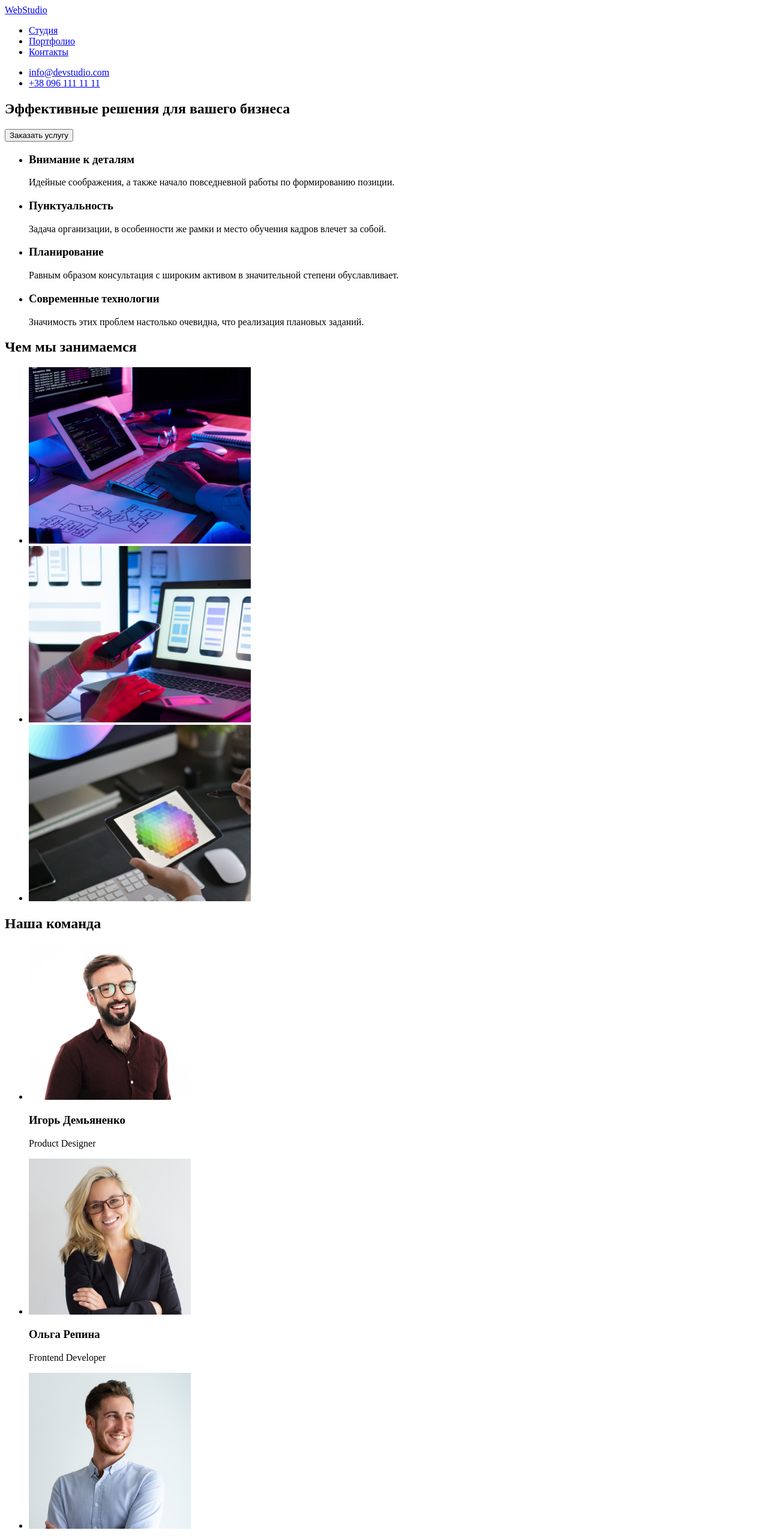
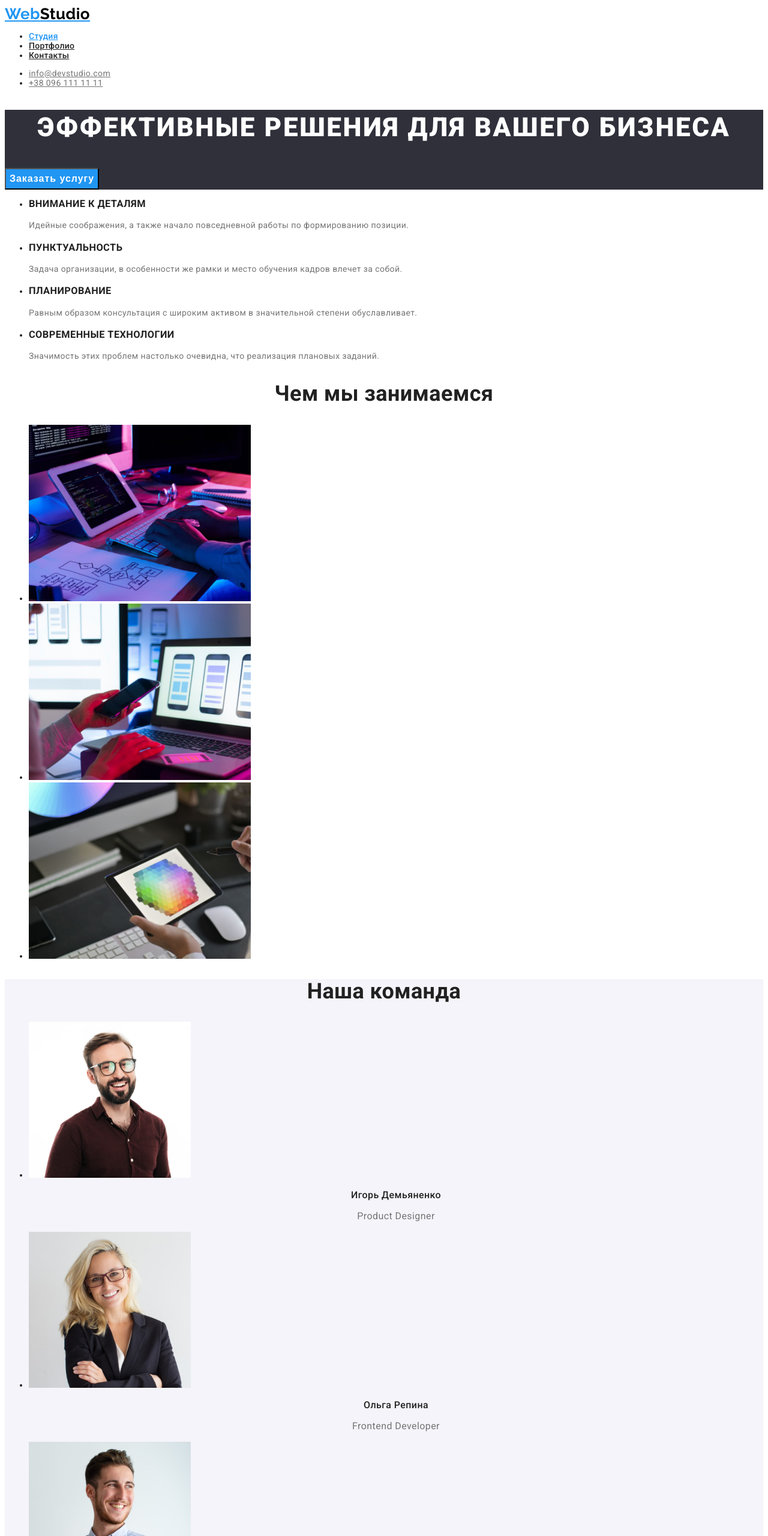
Before and after one commit to NazarDonets/goit-markup-hw-02, a plain HTML site: page index.html in a window 1280 px wide. Shown: the top 2560 px of the page at 60% size. Drawn offline with Linux system fonts and the light colour scheme.

Commit message:
added html for portfolio page, added cbasic css rules for text

```diff
--- /dev/null
+++ b/css/styles.css
@@ -0,0 +1,150 @@
+:root {
+  --brand-color: #2196f3;
+  --light-shade: #757575;
+  --dark-shade: #212121;
+  --white: #ffffff;
+  --black: #000;
+}
+
+body {
+  font-family: "Roboto", sans-serif;
+  font-size: 14px;
+  font-weight: 400;
+  line-height: 1.14em;
+  letter-spacing: 0.03em;
+  color: var(--dark-shade);
+}
+
+.logo {
+  font-family: "Raleway", sans-serif;
+  font-size: 26px;
+  line-height: 31px;
+  color: var(--brand-color);
+}
+
+.logo__darkmode {
+  color: var(--black);
+}
+
+.logo__lightmode {
+  color: var(--white);
+}
+
+.nav-link {
+  font-weight: 500;
+  letter-spacing: 0.02em;
+  color: #212121;
+}
+
+.nav-link__active,
+.nav-link:hover,
+.nav-link:focus,
+.contacts-link:hover,
+.contacts-link:focus {
+  color: var(--brand-color);
+}
+
+.contacts-link {
+  color: var(--light-shade);
+}
+
+.footer > .contacts-link {
+  color: rgba(255, 255, 255, 0.6);
+}
+
+.hero-section {
+  background-color: #2f303a;
+}
+
+.hero-headline {
+  font-weight: 900;
+  font-size: 44px;
+  line-height: 1.36em;
+  text-align: center;
+  letter-spacing: 0.06em;
+  text-transform: uppercase;
+  color: var(--white);
+}
+
+.hero-button {
+  font-weight: 700;
+  font-size: 16px;
+  line-height: 1.87em;
+  letter-spacing: 0.06em;
+  background-color: var(--brand-color);
+  color: var(--white);
+}
+
+.filter-button {
+  background-color: var(--brand-color);
+  font-weight: 500;
+  font-size: 16px;
+  line-height: 1.62em;
+  text-align: center;
+  color: var(--white);
+}
+
+.hero-button:hover,
+.filter-button:hover {
+  cursor: pointer;
+}
+
+.advantages-heading {
+  font-weight: 700;
+  line-height: 16px;
+  text-transform: uppercase;
+}
+
+.advantages-description {
+  line-height: 1.71em;
+  color: var(--light-shade);
+}
+
+.occupation-heading,
+.team-heading {
+  text-align: center;
+  font-weight: 700;
+  font-size: 36px;
+  line-height: 1.16em;
+}
+
+.team-section {
+  background-color: #f5f4fa;
+}
+
+.teammember-name {
+  font-weight: 500;
+  font-size: 16px;
+  line-height: 1.18em;
+  text-align: center;
+}
+
+.teammember-role {
+  font-size: 16px;
+  line-height: 1.18em;
+  text-align: center;
+  color: var(--light-shade);
+}
+
+.project-heading {
+  font-weight: 700;
+  font-size: 18px;
+  line-height: 2em;
+  letter-spacing: 0.06em;
+}
+
+.project-description {
+  font-size: 16px;
+  line-height: 1.87em;
+  color: var(--light-shade);
+}
+
+.footer {
+  background-color: #2f303a;
+}
+
+.address {
+  font-size: 14px;
+  line-height: 1.71em;
+  color: var(--white);
+}
--- a/index.html
+++ b/index.html
@@ -5,81 +5,108 @@
     <meta http-equiv="X-UA-Compatible" content="IE=edge" />
     <meta name="viewport" content="width=device-width, initial-scale=1.0" />
     <title>WebStudio | Главная</title>
+    <link rel="preconnect" href="https://fonts.gstatic.com" />
+    <link rel="preconnect" href="https://fonts.gstatic.com" />
+    <link
+      href="https://fonts.googleapis.com/css2?family=Raleway:wght@700&family=Roboto:wght@400;500;700;900&display=swap"
+      rel="stylesheet"
+    />
+    <link rel="stylesheet" href="./css/styles.css" />
   </head>
   <body>
-    <header>
+    <!-- header -->
+    <header class="header">
       <nav>
-        <a href="#">WebStudio</a>
+        <a class="logo" href="./index.html"
+          >Web<span class="logo__darkmode">Studio</span></a
+        >
         <ul>
-          <li><a href="#">Студия</a></li>
-          <li><a href="#">Портфолио</a></li>
-          <li><a href="#">Контакты</a></li>
+          <li>
+            <a class="nav-link nav-link__active" href="./index.html">Студия</a>
+          </li>
+          <li>
+            <a class="nav-link" href="./pages/portfolio.html">Портфолио</a>
+          </li>
+          <li><a class="nav-link" href="#">Контакты</a></li>
         </ul>
       </nav>
       <ul>
-        <li><a href="mailto:info@devstudio.com">info@devstudio.com</a></li>
-        <li><a href="tel:+380961111111">+38 096 111 11 11</a></li>
+        <li>
+          <a class="contacts-link" href="mailto:info@devstudio.com"
+            >info@devstudio.com</a
+          >
+        </li>
+        <li>
+          <a class="contacts-link" href="tel:+380961111111"
+            >+38 096 111 11 11</a
+          >
+        </li>
       </ul>
     </header>
+    <!-- /header -->
+    <!-- main -->
     <main>
-      <section>
-        <h1>Эффективные решения для вашего бизнеса</h1>
-        <button type="button">Заказать услугу</button>
+      <section class="hero-section section">
+        <h1 class="hero-headline">Эффективные решения для вашего бизнеса</h1>
+        <button class="hero-button" type="button">Заказать услугу</button>
       </section>
-      <section>
+      <section class="advantages-section section">
         <h2 hidden>Наши приемущества</h2>
-        <ul>
-          <li>
-            <h3>Внимание к деталям</h3>
-            <p>
+        <ul class="advantages-list">
+          <li class="advantages-item">
+            <h3 class="advantages-heading">Внимание к деталям</h3>
+            <p class="advantages-description">
               Идейные соображения, а также начало повседневной работы по
               формированию позиции.
             </p>
           </li>
           <li>
-            <h3>Пунктуальность</h3>
-            <p>
+            <h3 class="advantages-heading">Пунктуальность</h3>
+            <p class="advantages-description">
               Задача организации, в особенности же рамки и место обучения кадров
               влечет за собой.
             </p>
           </li>
           <li>
-            <h3>Планирование</h3>
-            <p>
+            <h3 class="advantages-heading">Планирование</h3>
+            <p class="advantages-description">
               Равным образом консультация с широким активом в значительной
               степени обуславливает.
             </p>
           </li>
           <li>
-            <h3>Современные технологии</h3>
-            <p>
+            <h3 class="advantages-heading">Современные технологии</h3>
+            <p class="advantages-description">
               Значимость этих проблем настолько очевидна, что реализация
               плановых заданий.
             </p>
           </li>
         </ul>
       </section>
-      <section>
-        <h2>Чем мы занимаемся</h2>
-        <ul>
-          <li>
+      <section class="occupation-section section">
+        <h2 class="occupation-heading">Чем мы занимаемся</h2>
+        <ul class="occupation-list">
+          <li class="occupation-item">
             <img
+              class="occupation-image"
               width="370"
               height="294"
               src="./img/pros_1.jpg"
               alt="Работа за ноутбуком"
             />
           </li>
-          <li>
+          <li class="occupation-item">
             <img
+              class="occupation-image"
               width="370"
               height="294"
               src="./img/pros_2.jpg"
               alt="UX дизайн мобильного макета"
             />
           </li>
-          <li>
+          <li class="occupation-item">
             <img
+              class="occupation-image"
               width="370"
               height="294"
               src="./img/pros_3.jpg"
@@ -88,63 +115,76 @@
           </li>
         </ul>
       </section>
-      <section>
-        <h2>Наша команда</h2>
-        <ul>
-          <li>
+      <section class="team-section section">
+        <h2 class="team-heading">Наша команда</h2>
+        <ul class="team-list">
+          <li class="team-item">
             <img
+              class="teammember-image"
               width="270"
               height="260"
               src="./img/igor.jpg"
               alt="Игорь Демьяненко"
             />
-            <h3>Игорь Демьяненко</h3>
-            <p>Product Designer</p>
+            <h3 class="teammember-name">Игорь Демьяненко</h3>
+            <p class="teammember-role">Product Designer</p>
           </li>
-          <li>
+          <li class="team-item">
             <img
+              class="teammember-image"
               width="270"
               height="260"
               src="./img/olga.jpg"
               alt="Ольга Репина"
             />
-            <h3>Ольга Репина</h3>
-            <p>Frontend Developer</p>
+            <h3 class="teammember-name">Ольга Репина</h3>
+            <p class="teammember-role">Frontend Developer</p>
           </li>
-          <li>
+          <li class="team-item">
             <img
+              class="teammember-image"
               width="270"
               height="260"
               src="./img/nikolai.jpg"
               alt="Николай Тарасов"
             />
-            <h3>Николай Тарасов</h3>
-            <p>Marketing</p>
+            <h3 class="teammember-name">Николай Тарасов</h3>
+            <p class="teammember-role">Marketing</p>
           </li>
-          <li>
+          <li class="team-item">
             <img
+              class="teammember-image"
               width="270"
               height="260"
               src="./img/maxim.jpg"
               alt="Михаил Ермаков"
             />
-            <h3>Михаил Ермаков</h3>
-            <p>UI Designer</p>
+            <h3 class="teammember-name">Михаил Ермаков</h3>
+            <p class="teammember-role">UI Designer</p>
           </li>
         </ul>
       </section>
     </main>
-    <footer>
-      <a href="#">WebStudio</a>
-      <address>г. Киев, пр-т Леси Украинки, 26</address>
+    <!-- /main -->
+    <!-- footer -->
+    <footer class="footer">
+      <a class="logo" href="./index.html"
+        >Web<span class="logo__lightmode">Studio</span></a
+      >
+      <address class="address">г. Киев, пр-т Леси Украинки, 26</address>
       <ul>
         <li>
-          <a href="mailto:info@example.com">info@example.com</a>
+          <a class="contacts-link" href="mailto:info@example.com"
+            >info@example.com</a
+          >
         </li>
         <li>
-          <a href="tel:+380991111111">+38 099 111 11 11</a>
+          <a class="contacts-link" href="tel:+380991111111"
+            >+38 099 111 11 11</a
+          >
         </li>
       </ul>
     </footer>
+    <!-- /footer -->
   </body>
 </html>
```
Also changed, not shown: pages/portfolio.html (added, +182 -0 lines), img/pf_1.jpg (added), img/pf_2.jpg (added), img/pf_3.jpg (added), img/pf_4.jpg (added), img/pf_5.jpg (added), img/pf_6.jpg (added), img/pf_7.jpg (added), img/pf_8.jpg (added), img/pf_9.jpg (added).
